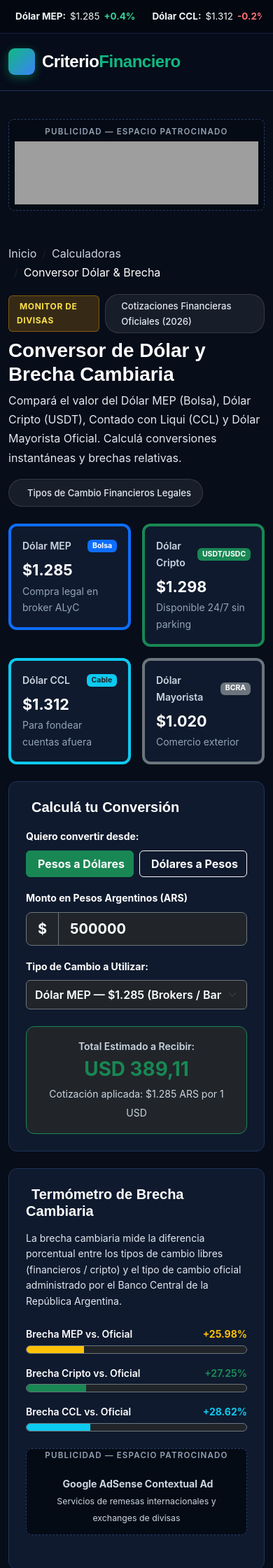
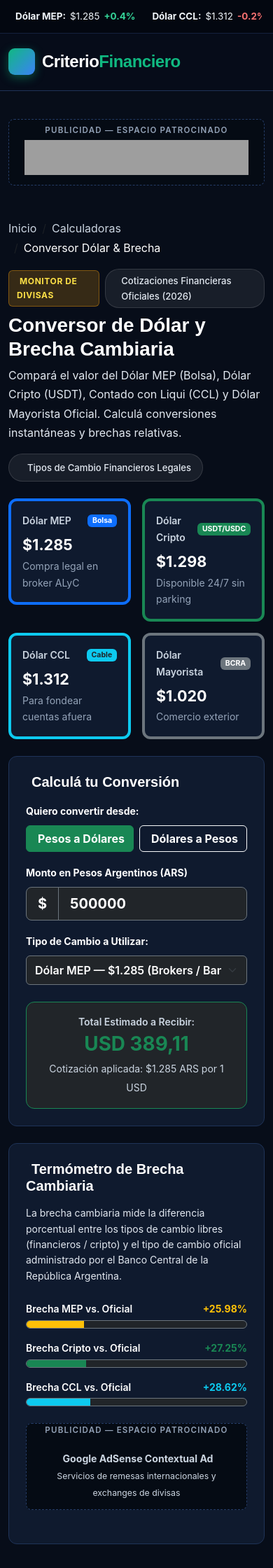
Before and after one commit to softdevon1-coder/pulsomundial, a Flask app: page /calculadoras/conversor-dolar in a window 390 px wide. Shown: the top 2240 px of the page at 70% size. Run offline with Flask 3, Linux system fonts and the light colour scheme; some libraries are stand-ins or nearby versions; grey boxes are pictures that could not be loaded.

Commit message:
feat: Switch A-ADS unit to mobile standard 320x50 format for higher fill rate

```diff
--- a/webapp/templates/base.html
+++ b/webapp/templates/base.html
@@ -301,10 +301,10 @@
 
     <!-- 3. Contenedor de Anuncio Superior (AADS Adaptive Unit #2459381) -->
     <div class="container mt-3">
-        <div class="ad-container" style="min-height: 90px; padding: 8px;">
+        <div class="ad-container" style="min-height: 60px; padding: 6px; text-align: center;">
             <div class="ad-label mb-1">Publicidad — Espacio Patrocinado</div>
             <div id="frame" style="width: 100%; margin: auto; position: relative; z-index: 99998;">
-                <iframe data-aa='2459381' src='https://ad.a-ads.com/2459381?size=Adaptive' style='width:100%; max-width:728px; height:90px; min-height:90px; border:0; padding:0; overflow:hidden; display:block; margin:auto;'></iframe>
+                <iframe data-aa='2459381' src='https://ad.a-ads.com/2459381?size=320x50' style='width:320px; height:50px; border:0px; padding:0; overflow:hidden; background-color: transparent; display:inline-block; margin:auto;'></iframe>
             </div>
         </div>
     </div>
```
